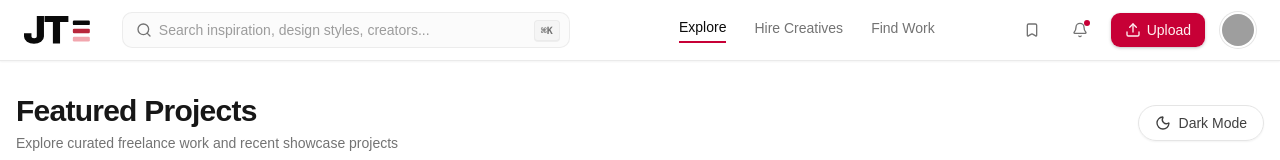
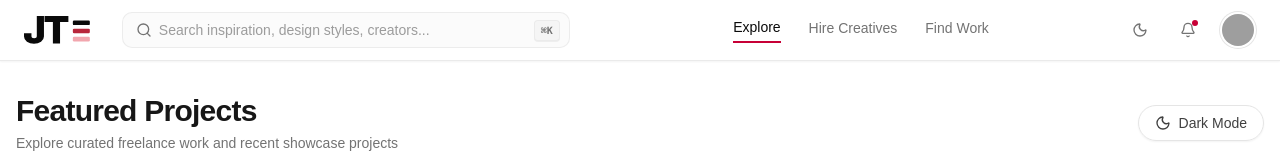
Before and after one commit to HongTicTic/EyKorBan, a React (Vite) app: page / in a window 1280 px wide. Shown: the top 160 px of the page. Built offline with nearby package versions, Linux system fonts and the light colour scheme; grey boxes are pictures that could not be loaded.

Commit message:
move light/dark icon to header and remove saved, upload

```diff
--- a/src/components/header.tsx
+++ b/src/components/header.tsx
@@ -1,6 +1,7 @@
 import * as React from "react"
-import { Search, Bookmark, Bell, Upload, Menu, X } from "lucide-react"
+import { Search, Bookmark, Bell, Upload, Menu, X, Sun, Moon } from "lucide-react"
 
+import { useTheme } from "@/components/theme-provider"
 import { Logo } from "@/components/logo"
 import { Button } from "@/components/ui/button"
 import { Input } from "@/components/ui/input"
@@ -13,8 +14,20 @@ const navLinks = [
 ]
 
 export function Header() {
+  const { theme, setTheme } = useTheme()
   const [activeNav, setActiveNav] = React.useState("Explore")
   const [isMobileMenuOpen, setIsMobileMenuOpen] = React.useState(false)
+
+  const isDark =
+    theme === "dark" ||
+    (theme === "system" &&
+      typeof window !== "undefined" &&
+      window.matchMedia("(prefers-color-scheme: dark)").matches)
+
+  const toggleTheme = () => {
+    setTheme(isDark ? "light" : "dark")
+  }
+
 
   return (
     <header className="sticky top-0 z-50 w-full border-b border-border/80 bg-background/80 backdrop-blur-md shadow-xs transition-colors">
@@ -70,12 +83,16 @@ export function Header() {
         <div className="flex items-center gap-2 sm:gap-3">
           <button
             type="button"
-            aria-label="Saved collections"
+            onClick={toggleTheme}
+            aria-label={isDark ? "Switch to light mode" : "Switch to dark mode"}
             className="flex size-9 items-center justify-center rounded-lg text-muted-foreground hover:bg-muted hover:text-foreground transition-colors cursor-pointer"
           >
-            <Bookmark className="size-4" />
+            {isDark ? (
+              <Sun className="size-4 text-amber-500 transition-transform" />
+            ) : (
+              <Moon className="size-4 transition-transform" />
+            )}
           </button>
-
           <button
             type="button"
             aria-label="Notifications"
@@ -84,14 +101,6 @@ export function Header() {
             <Bell className="size-4" />
             <span className="absolute top-2 right-2 size-1.5 rounded-full bg-primary" />
           </button>
-
-          <Button
-            type="button"
-            className="inline-flex items-center gap-1.5 rounded-lg bg-primary px-3.5 py-2 text-sm font-medium text-primary-foreground shadow-sm hover:bg-primary/90 active:scale-[0.98] transition-all cursor-pointer"
-          >
-            <Upload className="size-4" />
-            <span className="hidden sm:inline">Upload</span>
-          </Button>
 
           <button
             type="button"
```
